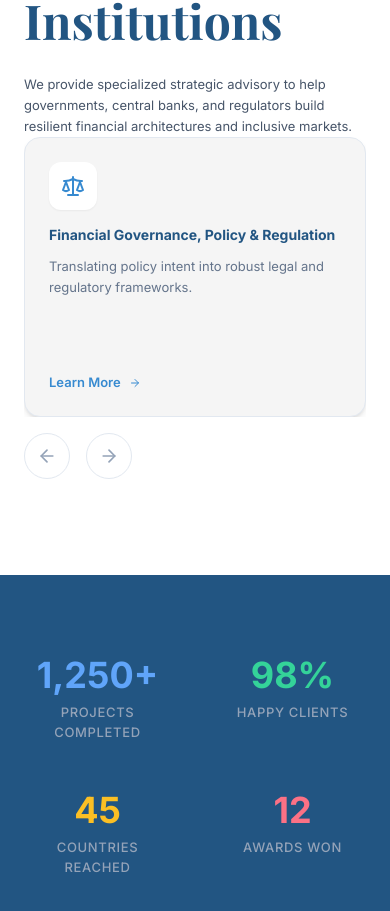
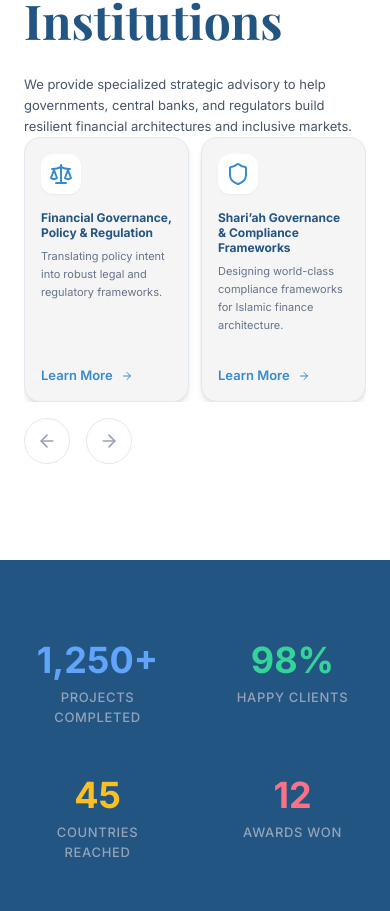
Before and after one commit to Aqeel66/IRM-Website, a React (Vite) app: page / in a window 390 px wide. Shown: the part 1734-2645 px from the top of the page. Built offline with nearby package versions, Linux system fonts and the light colour scheme.

Commit message:
UI: Show 2 cards at a time on mobile and optimize responsive sizing

```diff
--- a/src/components/SplitContent.jsx
+++ b/src/components/SplitContent.jsx
@@ -82,11 +82,11 @@ const SplitContent = () => {
             <div className="relative">
               <Swiper
                 modules={[Navigation, Pagination]}
-                spaceBetween={20}
-                slidesPerView={1}
+                spaceBetween={12}
+                slidesPerView={2}
                 breakpoints={{
-                  640: { slidesPerView: 2 },
-                  1024: { slidesPerView: 3 },
+                  640: { slidesPerView: 2, spaceBetween: 20 },
+                  1024: { slidesPerView: 3, spaceBetween: 20 },
                 }}
                 navigation={{
                   nextEl: '.swiper-next',
@@ -96,12 +96,12 @@ const SplitContent = () => {
               >
                 {services.map((service, index) => (
                   <SwiperSlide key={index} className="!h-auto">
-                    <div className="bg-brand-ash p-6 rounded-2xl border border-slate-200 shadow-md hover:shadow-xl transition-all duration-300 h-full flex flex-col min-h-[280px] group/card hover:bg-white">
-                      <div className="text-brand-primary mb-4 bg-white w-12 h-12 rounded-xl flex items-center justify-center shrink-0 shadow-sm">
+                    <div className="bg-brand-ash p-4 sm:p-6 rounded-2xl border border-slate-200 shadow-md hover:shadow-xl transition-all duration-300 h-full flex flex-col min-h-[220px] sm:min-h-[280px] group/card hover:bg-white">
+                      <div className="text-brand-primary mb-4 bg-white w-10 h-10 sm:w-12 sm:h-12 rounded-xl flex items-center justify-center shrink-0 shadow-sm">
                         {React.cloneElement(service.icon, { className: "w-6 h-6" })}
                       </div>
-                      <h3 className="text-[14px] font-bold text-brand-deep mb-3 leading-tight">{service.title}</h3>
-                      <p className="text-slate-500 text-[13px] leading-relaxed mb-4 flex-grow">
+                      <h3 className="text-[12px] sm:text-[14px] font-bold text-brand-deep mb-2 sm:mb-3 leading-tight">{service.title}</h3>
+                      <p className="text-slate-500 text-[11px] sm:text-[13px] leading-relaxed mb-4 flex-grow">
                         {service.desc}
                       </p>
                       <button className="flex items-center gap-2 text-brand-primary font-semibold text-[13px] hover:gap-4 transition-all mt-auto">
```
